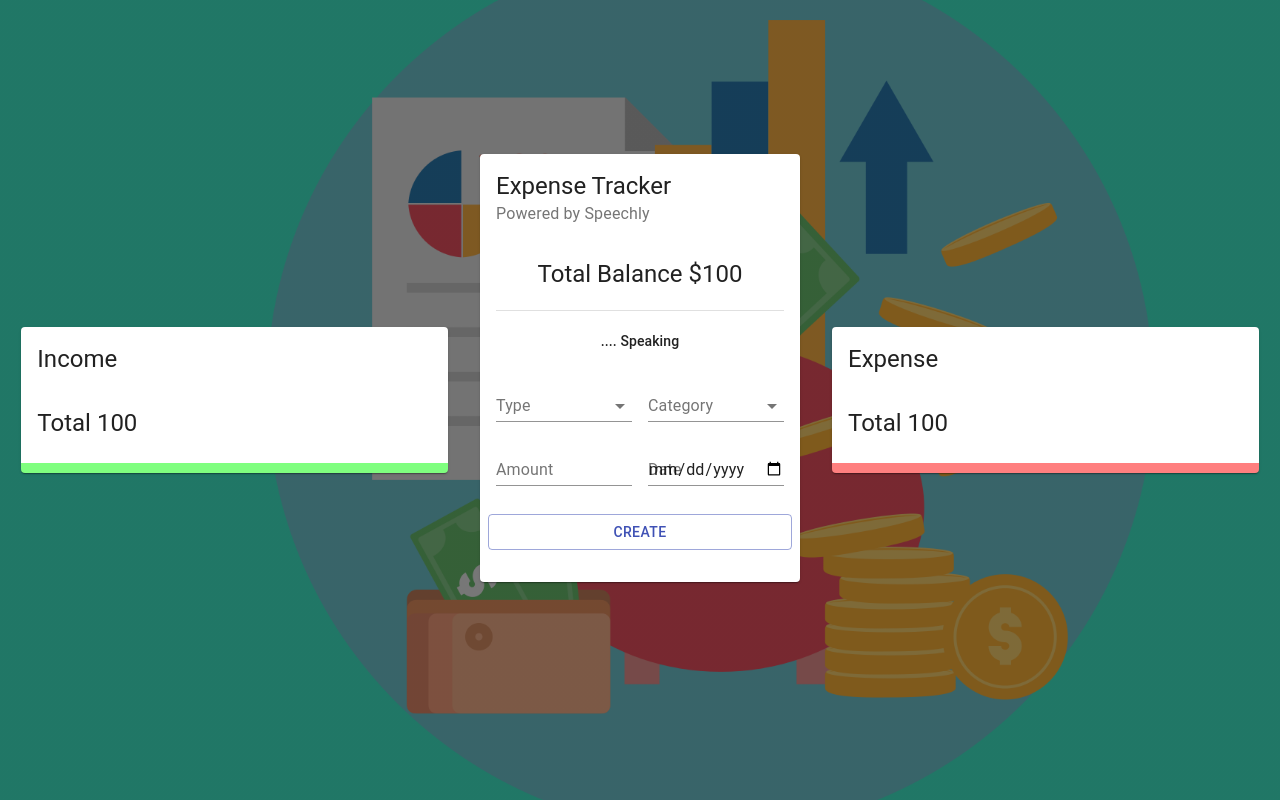
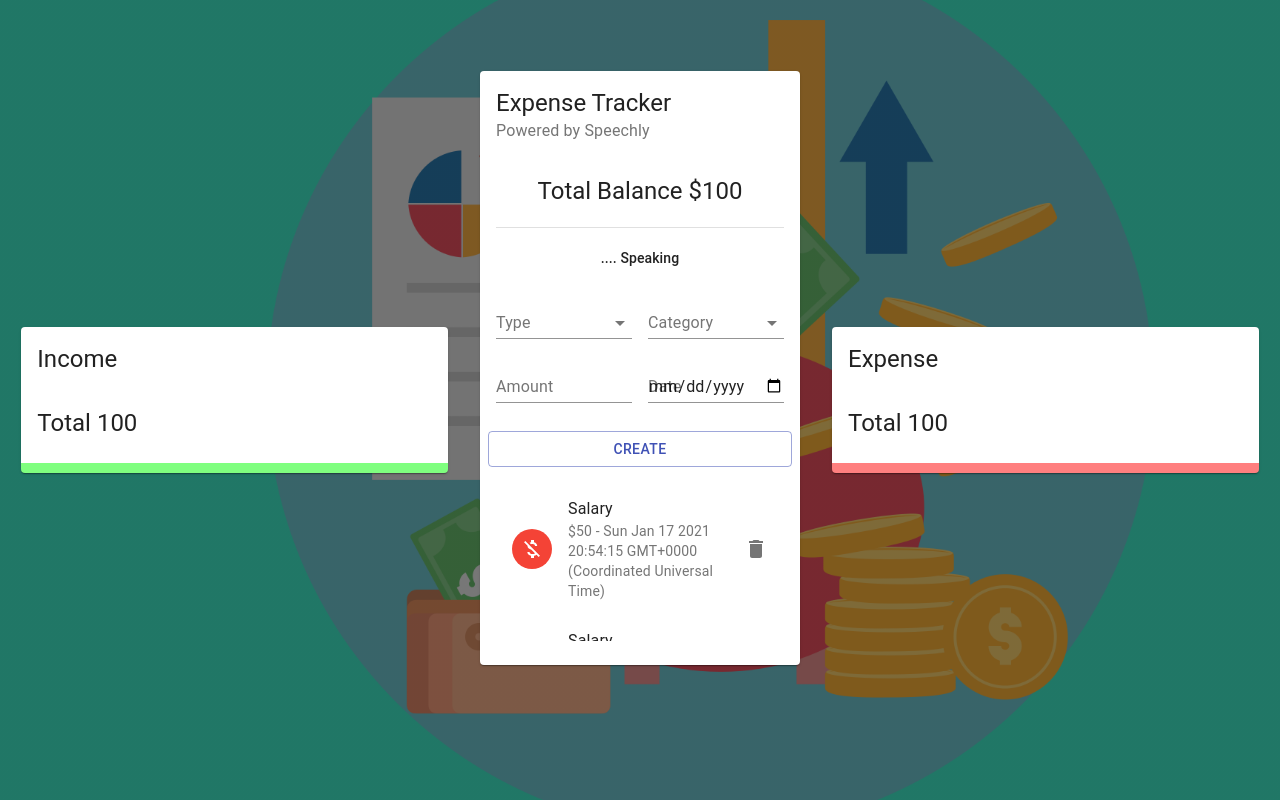
Before and after one commit to bbaime98/speechly-api, a React (Create React App) app: page / in a window 1280 px wide. Built offline with nearby package versions, Linux system fonts and the light colour scheme.

Commit message:
add transactions list
- create sccrollable list component with transaction type icon and
  delete option

```diff
--- /dev/null
+++ b/src/components/Main/List/List.jsx
@@ -0,0 +1,37 @@
+import React from 'react';
+import { List as MUIList, ListItem, ListItemAvatar, Avatar, ListItemText, ListItemSecondaryAction, IconButton, Slide } from '@material-ui/core';
+import { Delete, MoneyOff } from '@material-ui/icons';
+
+import useStyles from './styles';
+
+const List = () => {
+  const classes = useStyles();
+  const transactions = [
+    {id: 1, type: "Expense", category: "Salary", amount: 50, date: new Date()},
+    {id: 2, type: "Expense", category: "Salary", amount: 50, date: new Date()},
+    {id: 3, type: "Income", category: "Salary", amount: 50, date: new Date()}
+  ]
+  return (
+    <MUIList dense={false} className={classes.list}>
+      {transactions.map((transaction) => (
+        <Slide direction="down" in mountOnEnter unmountOnExit key={transaction.id}>
+          <ListItem>
+            <ListItemAvatar>
+              <Avatar className={transaction.type === 'Income' ? classes.avatarIncome : classes.avatarExpense}>
+                <MoneyOff />
+              </Avatar>
+            </ListItemAvatar>
+            <ListItemText primary={transaction.category} secondary={`$${transaction.amount} - ${transaction.date}`} />
+            <ListItemSecondaryAction>
+              <IconButton edge="end" aria-label="delete">
+                <Delete />
+              </IconButton>
+            </ListItemSecondaryAction>
+          </ListItem>
+        </Slide>
+      ))}
+    </MUIList>
+  );
+};
+
+export default List;
--- /dev/null
+++ b/src/components/Main/List/styles.js
@@ -0,0 +1,17 @@
+import { makeStyles } from '@material-ui/core/styles';
+import { red, green } from '@material-ui/core/colors';
+
+export default makeStyles((theme) => ({
+  avatarIncome: {
+    color: '#fff',
+    backgroundColor: green[500],
+  },
+  avatarExpense: {
+    color: theme.palette.getContrastText(red[500]),
+    backgroundColor: red[500],
+  },
+  list: {
+    maxHeight: '150px',
+    overflow: 'auto',
+  },
+}));
--- a/src/components/Main/Main.jsx
+++ b/src/components/Main/Main.jsx
@@ -2,6 +2,7 @@
 import { Card, CardHeader, CardContent, Typography, Grid, Divider } from '@material-ui/core';
 import { useSpeechContext } from '@speechly/react-client';
 import Form from './Form/Form';
+import List from './List/List';
 
 import useStyles from './styles';
 const ExpenseTracker = () => {
@@ -21,7 +22,7 @@
       <CardContent className={classes.cartContent}>
         <Grid container spacing={2}>
           <Grid item xs={12}>
-            {/* <List /> */}
+            <List />
           </Grid>
         </Grid>
       </CardContent>
```
Also changed, not shown: 1 other file (tests, documents, lock files or other folders).
